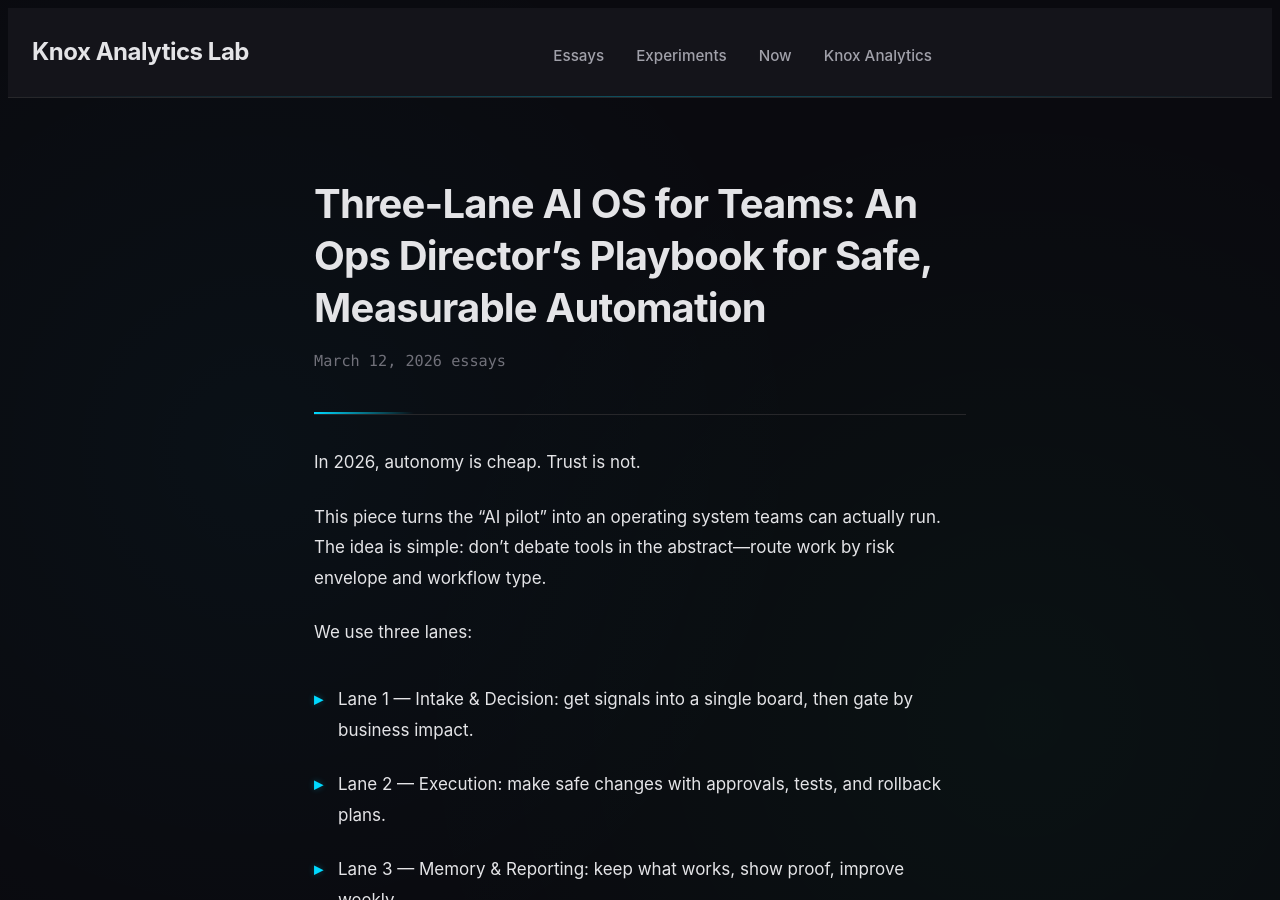
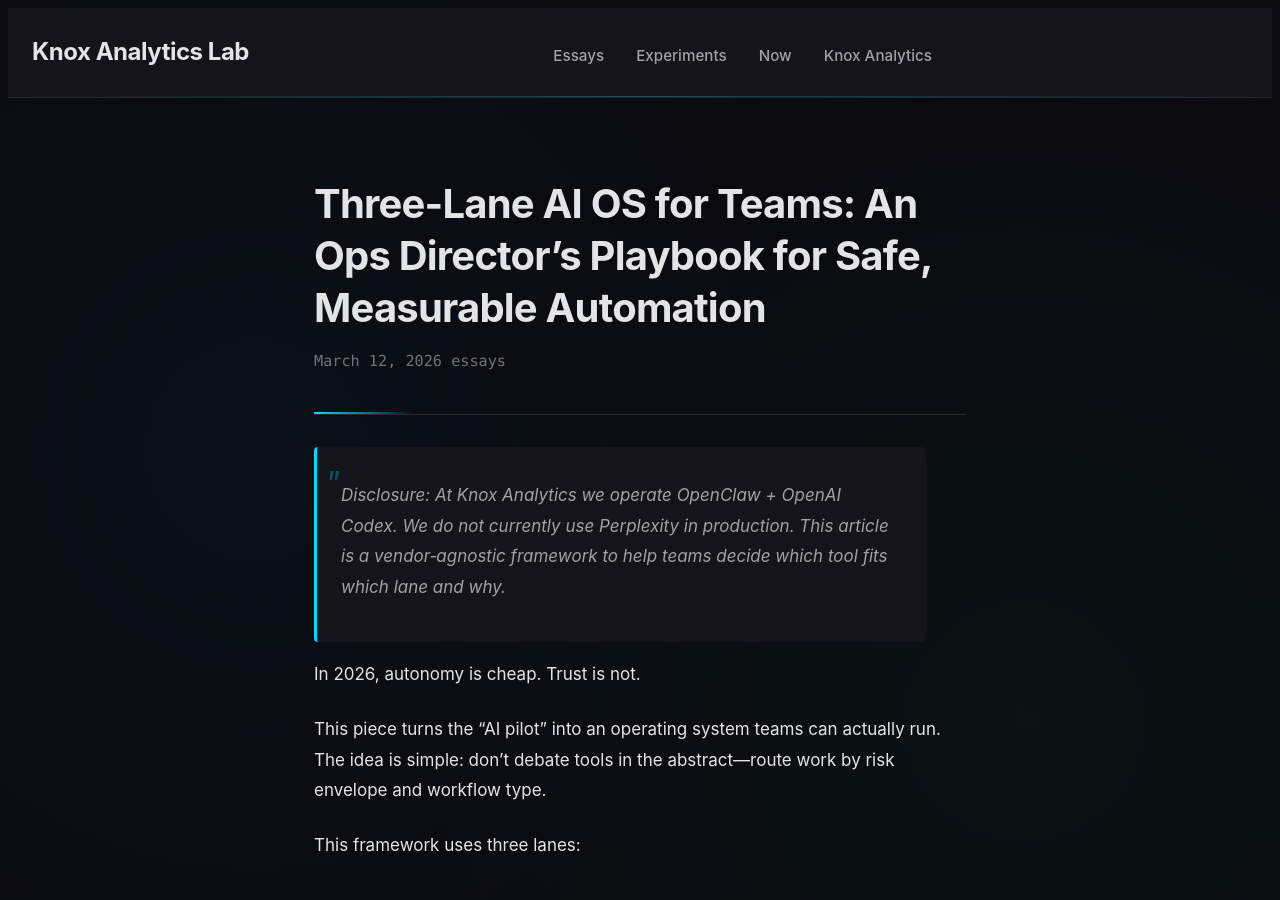
Before and after one commit to sfayka/lab, a Jekyll site: the page built from _posts/2026-03-12-three-lane-ai-os-for-teams.md, in a window 1280 px wide and 900 px high. Built offline with Jekyll 4.4.1, drawn with Linux system fonts in a browser that asks for light colours.

Commit message:
Buyer’s‑guide disclosure + tone cleanup\n\n- Add explicit disclosure about our stack (OpenClaw + OpenAI Codex)\n- Clarify framework language (no implied adoption of other tools)

```diff
--- a/_posts/2026-03-12-three-lane-ai-os-for-teams.md
+++ b/_posts/2026-03-12-three-lane-ai-os-for-teams.md
@@ -6,11 +6,13 @@ categories: [essays]
 description: "A pragmatic decision framework for CTOs and Ops leaders to standardize AI agents across orchestration, implementation, and desktop automation—without sacrificing control."
 ---
 
+> Disclosure: At Knox Analytics we operate OpenClaw + OpenAI Codex. We do not currently use Perplexity in production. This article is a vendor‑agnostic framework to help teams decide which tool fits which lane and why.
+
 In 2026, autonomy is cheap. Trust is not.
 
 This piece turns the “AI pilot” into an operating system teams can actually run. The idea is simple: don’t debate tools in the abstract—route work by risk envelope and workflow type.
 
-We use three lanes:
+This framework uses three lanes:
 
 - Lane 1 — Intake & Decision: get signals into a single board, then gate by business impact.
 - Lane 2 — Execution: make safe changes with approvals, tests, and rollback plans.
```
